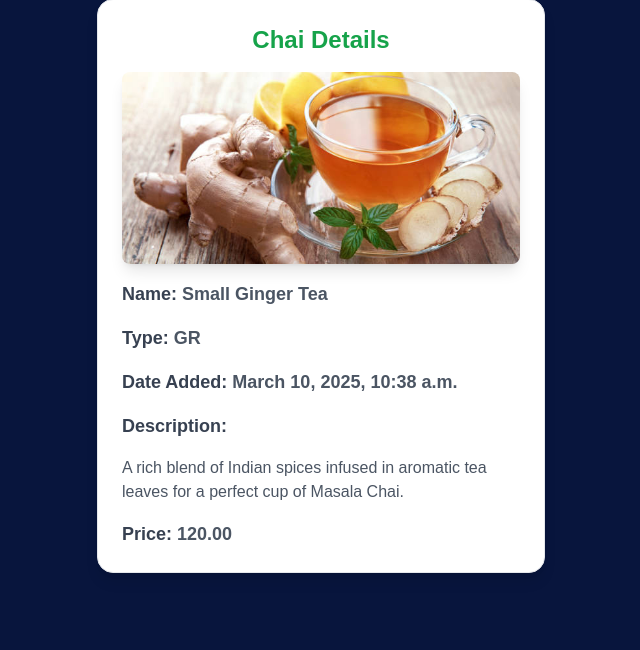
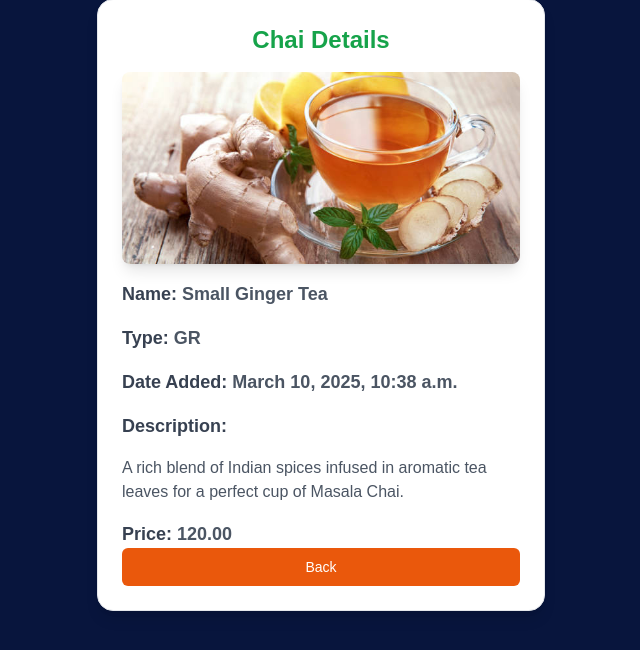
Before and after one commit to Babita1947/Django, a Django app: page /chai/1/ in a window 1280 px wide. Shown: the part 65-715 px from the top of the page, without its empty margins (319-959 px from the left). Run offline with Django 5.2, Linux system fonts and the light colour scheme; data comes from the database, SQL or seed files in the repository; some libraries are stand-ins or nearby versions.

Commit message:
added back button in chai_detail.html

```diff
--- a/Revision/Firstproject/chai/templates/chai/chai_detail.html
+++ b/Revision/Firstproject/chai/templates/chai/chai_detail.html
@@ -17,6 +17,12 @@ Chai Detail Page
         <p class="text-gray-600">{{chai.description}}</p>
         <p class="text-lg font-semibold text-gray-700">Price: <span class="text-gray-600">{{chai.price}}</span></p>
     </div>
+
+    <a href="{% url 'all_chai' %}">
+        <button
+        type="button"
+        class="inline-flex w-[100%] items-center justify-center px-4 py-2 border border-transparent text-sm font-medium rounded-md text-white bg-orange-600  hover:bg-orange-700 focus:outline-none focus:ring-2 focus:ring-offset-2 focus:ring-orange-500">Back</button>
+    </a>
 </div>
 
 {% endblock %}
```
